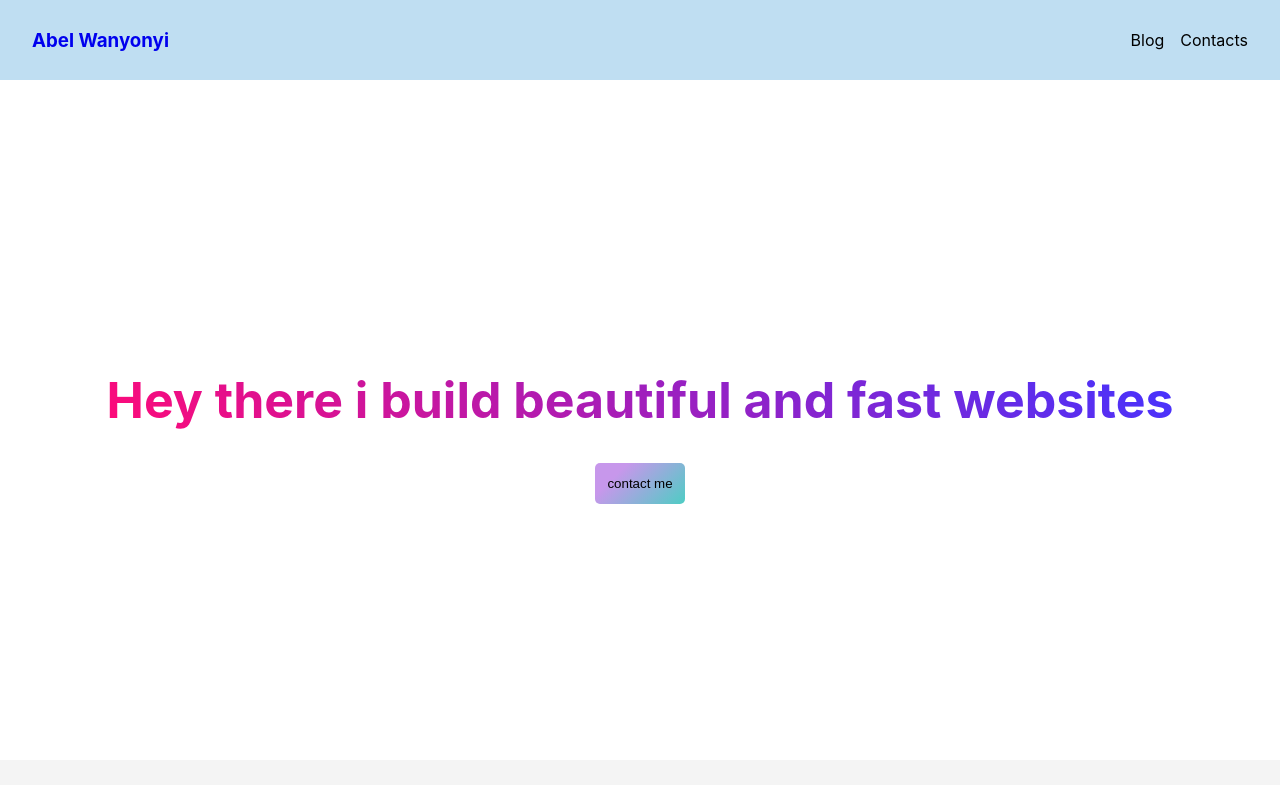
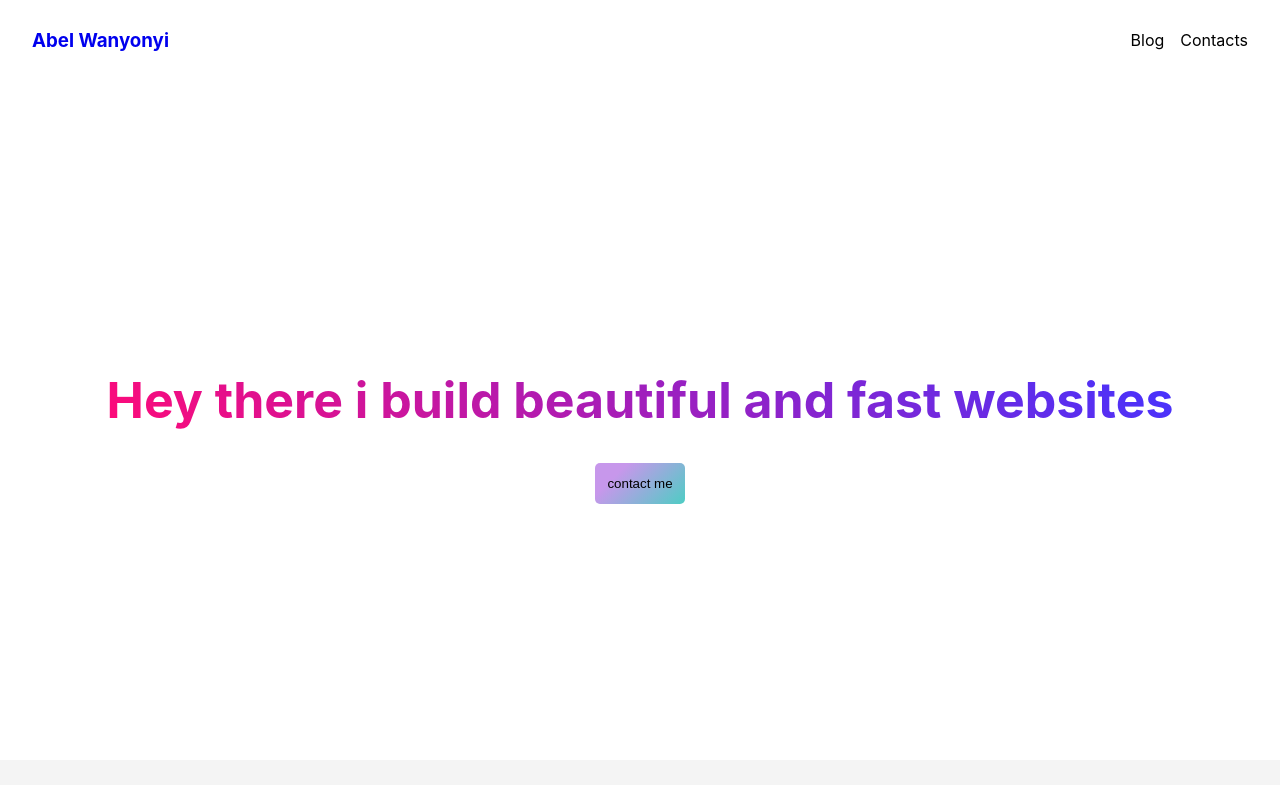
Before and after one commit to abeloa3411/portfolio, a React (Create React App) app: page / in a window 1280 px wide. Shown: the top 785 px of the page. Built offline with nearby package versions, Linux system fonts and the light colour scheme.

Commit message:
new changes

```diff
--- a/src/components/Header.js
+++ b/src/components/Header.js
@@ -1,17 +1,23 @@
-import React from "react";
+import React, { useState, useEffect } from "react";
 import { Link } from "react-router-dom";
 import styled from "styled-components";
 
 const HeaderContainer = styled.div`
   width: 100%;
+  background: ${({ scrollNav }) => (scrollNav ? "#bfdef2" : "transparent")};
+  position: sticky;
+  height: 80px;
+  z-index: 10;
+  top: 0;
+  transition: all 0.3s ease-in-out;
+
 `;
 const HeaderCenter = styled.div`
   display: flex;
   justify-content: space-between;
   align-items: center;
+  padding: 0 2rem;
   height: 80px;
-  padding: 0 2rem;
-  background: #bfdef2;
 `;
 const Logo = styled.div``;
 const NavContainer = styled.div``;
@@ -25,9 +31,22 @@
 `;
 
 const Header = () => {
+  const [scrollNav, setScrollNav] = useState(false);
+
+  const changeNav = () => {
+    if (window.scrollY >= 80) {
+      setScrollNav(true);
+    } else {
+      setScrollNav(false);
+    }
+  };
+
+  useEffect(() => {
+    window.addEventListener("scroll", changeNav);
+  }, []);
   return (
     <>
-      <HeaderContainer>
+      <HeaderContainer scrollNav={scrollNav}>
         <HeaderCenter>
           <Logo>
             <h3>
```
